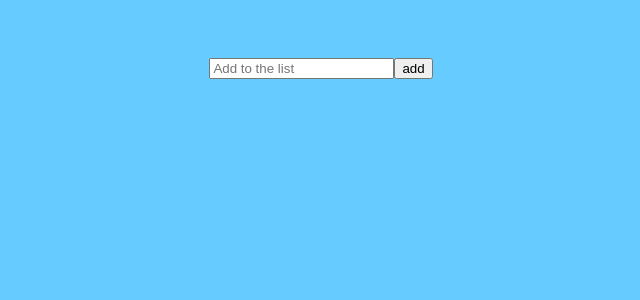
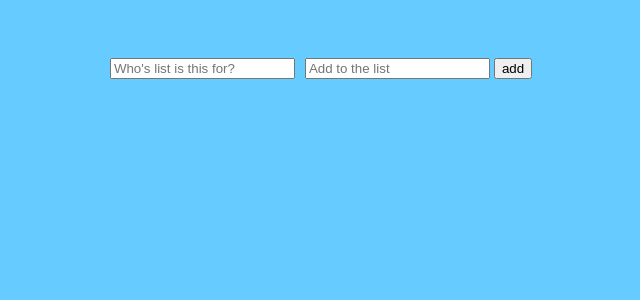
Before and after one commit to bheptin/shoppingList, a React (Create React App) app: page / in a window 1280 px wide. Shown: the top 300 px of the page, without its empty margins (319-959 px from the left). Built offline with nearby package versions, Linux system fonts and the light colour scheme.

Commit message:
Add style and new name input

```diff
--- a/src/message.js
+++ b/src/message.js
@@ -6,8 +6,10 @@ class Message extends Component {
     super(props);
     this.state = {
       message: [],
+      name: [],
     };
     this.addMessage = this.addMessage.bind(this);
+    //this.addName = this.addName.bind(this);
   }
 
 
@@ -33,7 +35,9 @@ class Message extends Component {
       <div className="shoppingListMain">
         <div className="header">
           <form  onSubmit={this.addMessage}>
-            <input
+            <input style={{marginRight: "10px"}}
+            placeholder="Who's list is this for?" />
+            <input style={{marginRight: "4px"}}
             ref={(a) => this._inputElement = a}
             placeholder="Add to the list" />
             <button type="submit">add</button>
--- a/src/messageItems.js
+++ b/src/messageItems.js
@@ -2,7 +2,7 @@ import React, { Component } from 'react';
 
 class MessageItems extends Component {
   createTasks(item) {
-    return <li key={item.key}>{item.text}</li>
+    return <li style={{ listStyleType: "none", color: "white" }} key={item.key}>{item.text}</li>
   }
 
   render() {
```
